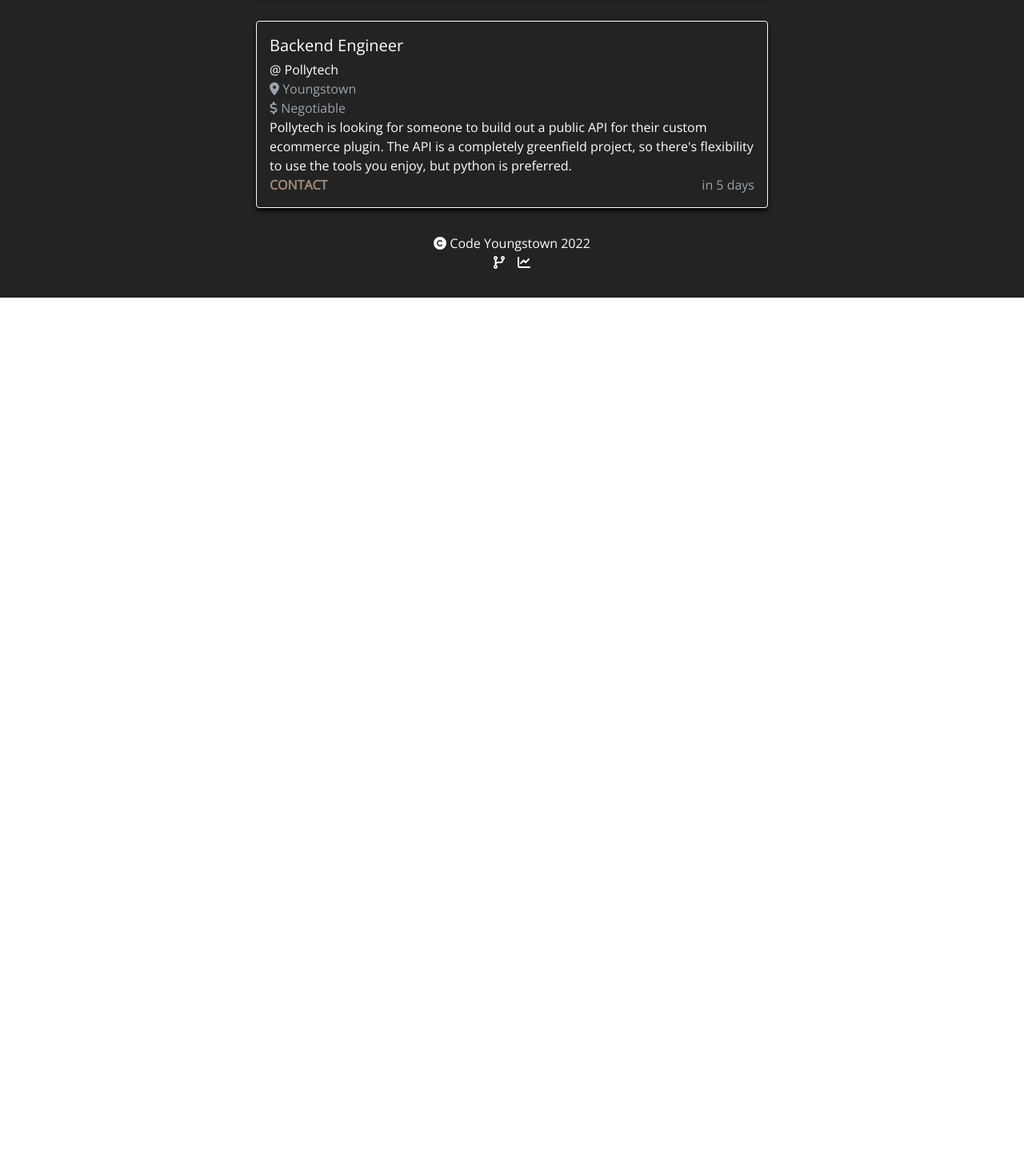
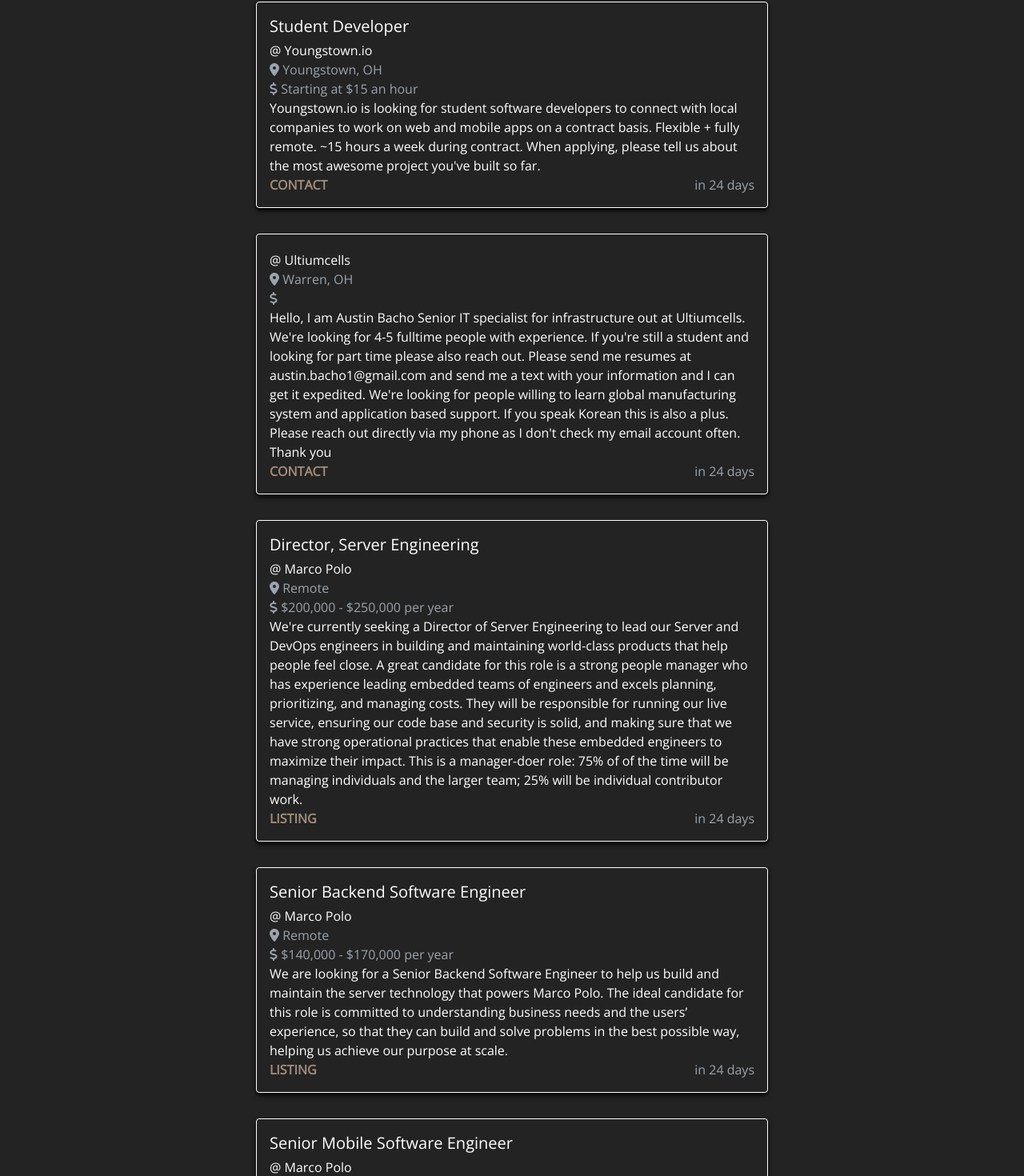
Before and after one commit to codeyoungstown/next-codeyoungstown.com, a Next.js app: page /jobs in a window 1280 px wide. Shown: the part 514-1984 px from the top of the page at 80% size. Before the commit the page ends 886 px from the top, so only its background shows below. Built offline with nearby package versions, Linux system fonts and the light colour scheme.

Commit message:
Added listings and vercel_url

```diff
--- a/components/JobListings.tsx
+++ b/components/JobListings.tsx
@@ -61,9 +61,15 @@ const Job = ({ job }) => {
           </p>
           <p>{job.desc}</p>
           <div className="grid grid-cols-2">
-            <div className="col-span-1">
-              <JobContact link={job.contact} />
-            </div>
+            {job.contact ? (
+              <div className="col-span-1">
+                <JobContact link={job.contact} />
+              </div>
+            ) : (
+              <div className="col-span-1">
+                <JobListing link={job.listing} />
+              </div>
+            )}
             <div className="col-span-1 text-right">
               <p className="text-gray-400">{timePassed}</p>
             </div>
@@ -87,6 +93,19 @@ const JobContact = ({ link }) => {
   );
 };
 
+const JobListing = ({ link }) => {
+  return (
+    <a
+      href={link}
+      target="_blank"
+      rel="noreferrer"
+      className="text-colt hover:text-[#826e62] font-bold"
+    >
+      LISTING
+    </a>
+  );
+};
+
 const NoResult = () => {
   return (
     <div className="col-span-full p-5">
--- a/data/jobs.ts
+++ b/data/jobs.ts
@@ -3,18 +3,57 @@ export const jobs = [
     title: "Backend Engineer",
     company: "Pollytech",
     desc: "Pollytech is looking for someone to build out a public API for their custom ecommerce plugin. The API is a completely greenfield project, so there's flexibility to use the tools you enjoy, but python is preferred.",
-    location: "Youngstown",
+    location: "Youngstown, OH",
     salary: "Negotiable",
     contact: "Joe@CodeYoungstown.com",
-    date: "2022-08-01",
+    date: "2022-08-20",
   },
   {
     title: "Student Developer",
     company: "Youngstown.io",
     desc: "Youngstown.io is looking for student software developers to connect with local companies  to work on web and mobile apps on a contract basis. Flexible + fully remote. ~15 hours a week during contract. When applying, please tell us about the most awesome project you've built so far.",
-    location: "Youngstown",
+    location: "Youngstown, OH",
     salary: "Starting at $15 an hour",
     contact: "Joe@JoeDuncko.com",
-    date: "2022-08-03",
+    date: "2022-08-20",
+  },
+  {
+    title: "",
+    company: "Ultiumcells",
+    desc: "Hello, I am Austin Bacho Senior IT specialist for infrastructure out at Ultiumcells. We're looking for 4-5 fulltime people with experience. If you're still a student and looking for part time please also reach out. Please send me resumes at austin.bacho1@gmail.com and send me a text with your information and I can get it expedited. We're looking for people willing to learn global manufacturing system and application based support. If you speak Korean this is also a plus. Please reach out directly via my phone as I don't check my email account often. Thank you",
+    location: "Warren, OH",
+    salary: "",
+    contact: "austin.bacho1@gmail.com",
+    date: "2022-08-20",
+  },
+  {
+    title: "Director, Server Engineering",
+    company: "Marco Polo",
+    desc: "We're currently seeking a Director of Server Engineering to lead our Server and DevOps engineers in building and maintaining world-class products that help people feel close. A great candidate for this role is a strong people manager who has experience leading embedded teams of engineers and excels planning,  prioritizing, and managing costs. They will be responsible for running our live service, ensuring our code base and security is solid, and making sure that we have strong operational practices that enable these embedded engineers to  maximize their impact. This is a manager-doer role: 75% of of the time will be managing individuals and the larger team; 25% will be individual contributor work.",
+    location: "Remote",
+    salary: "$200,000 - $250,000 per year",
+    listing:
+      "https://jobs.lever.co/marcopolo/f41e379c-9a03-48f1-bfad-3f3600237adc",
+    date: "2022-08-20",
+  },
+  {
+    title: "Senior Backend Software Engineer",
+    company: "Marco Polo",
+    desc: "We are looking for a Senior Backend Software Engineer to help us build and maintain the server technology that powers Marco Polo. The ideal candidate for this role is committed to understanding business needs and the users’ experience, so that they can build and solve problems in the best possible way, helping us achieve our purpose at scale.",
+    location: "Remote",
+    salary: "$140,000 - $170,000 per year",
+    listing:
+      "https://jobs.lever.co/marcopolo/b6f129f4-49ec-4898-84e8-8aa2407fbd4e",
+    date: "2022-08-20",
+  },
+  {
+    title: "Senior Mobile Software Engineer",
+    company: "Marco Polo",
+    desc: "We're looking for a thoughtful and creative Senior Mobile Software Engineer to join our team. You are someone who feels pride from writing solid code, you enjoy creating new user experiences and solving fun technical problems. You lean into opportunities to learn unfamiliar technologies in order to solve a wide range of problems. You care first and foremost about doing what’s necessary to help the business succeed. You delight in making a difference for millions of people in the world and you care about having a joyful work environment.",
+    location: "Remote",
+    salary: "$140,000 - $170,000 per year",
+    listing:
+      "https://jobs.lever.co/marcopolo/aae88960-3323-4a73-ba78-38e8cad20498",
+    date: "2022-08-20",
   },
 ];
--- a/pages/jobs-form.tsx
+++ b/pages/jobs-form.tsx
@@ -2,6 +2,7 @@ import Layout from "../components/Layout";
 import FormField from "../components/FormField";
 
 export default function JobsForm() {
+  const BASE_URL = process.env.NEXT_PUBLIC_VERCEL_URL;
   return (
     <Layout page="Submit a Job">
       <h1 className="text-3xl p-2">
@@ -11,14 +12,14 @@ export default function JobsForm() {
       <div className="flex w-full justify-center">
         <form
           className="w-full max-w-screen-md m-2"
-          action="https://formsubmit.co/contact@codeyoungstown.com"
+          action="https://formsubmit.co/garretthugs@gmail.com"
           method="POST"
         >
           <input type="hidden" name="_subject" value="New Job Listing!" />
           <input
             type="hidden"
             name="_next"
-            value="https://codeyoungstown.com/submission-thank-you"
+            value={`https://${BASE_URL}/submission-thank-you`}
           />
           <FormField name="name" label="Your Name:" />
           <FormField name="email" label="Your Email:" type="email" />
@@ -31,7 +32,7 @@ export default function JobsForm() {
           />
           <FormField name="salaryRange" label="Salary Range:" />
           <FormField
-            name="listingLink"
+            name="Contact/Listing"
             label="Listing link or contact email:"
           />
 
```
